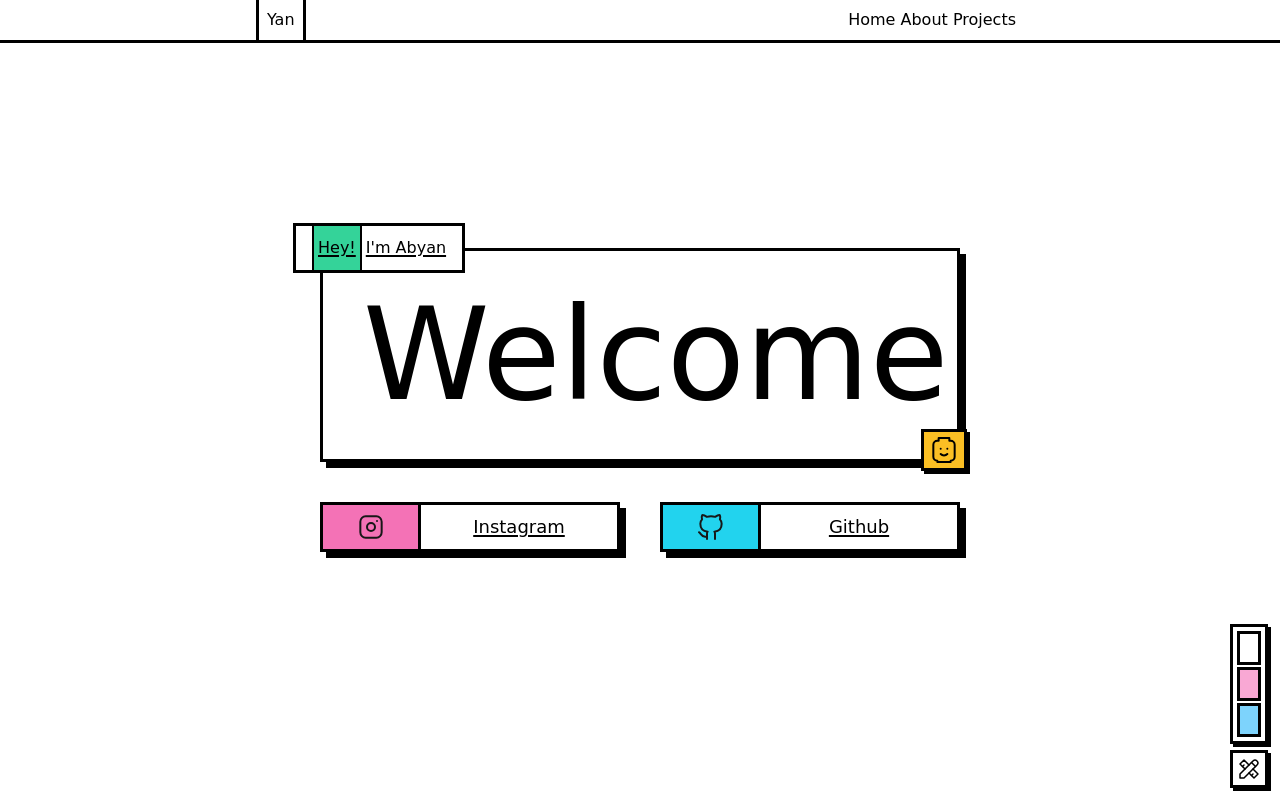
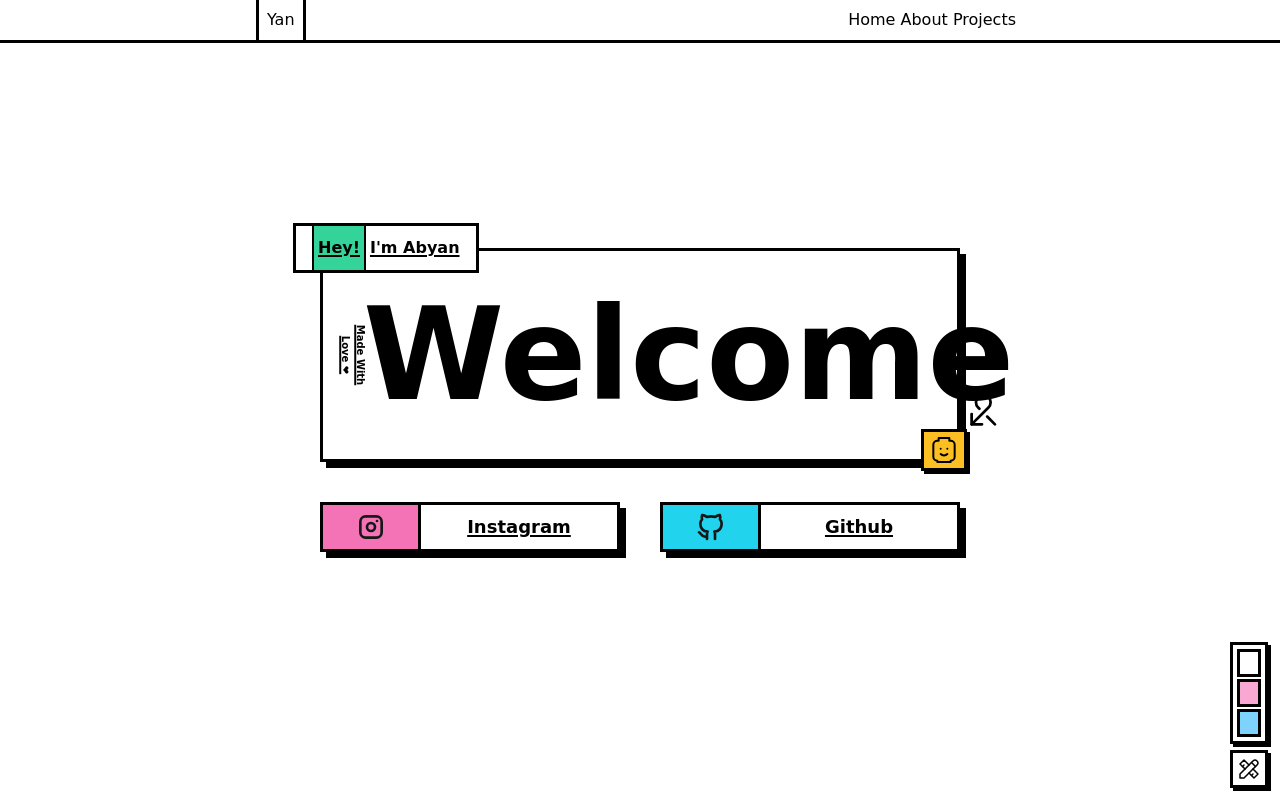
Before and after one commit to M-Abyan/portfolio, a website: page index.html in a window 1280 px wide. Both pictures are taken after a click on the element 1249 px from the left and 769 px from the top of the page. Drawn offline with Linux system fonts and the light colour scheme; a web font is replaced by a local one.

Commit message:
Another Commit

```diff
--- a/index.html
+++ b/index.html
@@ -18,20 +18,22 @@
         md:border-x-[3px] flex px-2 items-center ">Yan</div>
         <div class="p-2">
             <div>
-                <a href="">Home</a>
-                <a href="">About</a>
-                <a href="">Projects</a>
+                <a href="index.html">Home</a>
+                <a href="about.html">About</a>
+                <a href="porjects.html">Projects</a>
             </div>
         </div>
     </div>
     <div class="flex flex-col items-center gap-16 justify-center h-dvh text-center">
-        <div class="flex flex-col items-stretch w-[80%] lg:w-[60%] xl:w-1/2 justify-centers gap-10">
-            <div class="border-[3px] bg-white border-black relative box-shadow-1 p-10 w-full">
+        <div class="flex flex-col items-stretch w-[80%] lg:w-[60%]
+        xl:w-1/2 justify-centers gap-10">
+            <div class="border-[3px] bg-white
+            border-black flex items-center relative box-shadow-1 p-10 ">
                 <div class="absolute
                 top-[-20px] left-[-20px]
                 md:top-[-28px] md:left-[-30px] border-[3px]
                 bg-white border-black underline-offset-2
-                decoration-2 underline flex items-center px-2 md:px-4">
+                decoration-2 underline flex font-semibold items-center px-2 md:px-4">
                 <p class="p-1 md:py-[10px] mr-1 bg-emerald-400 border-x-2 border-black">Hey!</p>
                 I'm Abyan
                 </div>
@@ -48,11 +50,25 @@
                         <path d="M14.5 11l.01 0" />
                         <path d="M9.5 15a3.5 3.5 0 0 0 5 0" />
                         <path d="M7 5h1v-2h8v2h1a3 3 0 0 1 3 3v9a3 3 0 0 1 -3 3v1h-10v-1a3 3 0 0 1 -3 -3v-9a3 3 0 0 1 3 -3" />
-                      </svg>
+                    </svg>
+                    <svg xmlns="http://www.w3.org/2000/svg"
+                    class="absolute icon icon-tabler icon-tabler-arrow-loop-left-2
+                    right-[-40px] bottom-8 rotate-[-45deg]"
+                    width="44" height="44" viewBox="0 0 24 24" stroke-width="1.5"
+                    stroke="#000000" fill="none" stroke-linecap="round"
+                    stroke-linejoin="round">
+                    <path stroke="none" d="M0 0h24v24H0z" fill="none"/>
+                    <path d="M13 21v-6m0 -6v-1a4 4 0 1 1 4 4h-13" />
+                    <path d="M8 16l-4 -4l4 -4" />
+                    </svg>
                 </div>
-                <h1 class="text-3xl md:text-9xl">Welcome</h1>
+                <div class="text-3xl md:text-9xl font-semibold w-full">Welcome</div>
+                <div class=" rotate-90 absolute left-0 font-extrabold
+                text-[8px] md:text-[10px] text-wrap underline decoration-2">
+                Made With <br>Love ❤
+                </div>
             </div>
-            <div class="grid grid-cols-1 md:grid-cols-2 justify-center items-center gap-10">
+            <div class="grid grid-cols-1 relative md:grid-cols-2 justify-center items-center gap-10">
                 <a href="#" class="grid grid-cols-[1fr,2fr] text-sm md:text-lg
                 border-[3px] border-black box-shadow-1 bg-white">
                     <div class="bg-pink-400 flex items-center justify-center border-black
@@ -60,7 +76,7 @@
                         <svg xmlns="http://www.w3.org/2000/svg"
                         class="icon icon-tabler icon-tabler-brand-instagram"
                         width="32" height="32" viewBox="0 0 24 24"
-                        stroke-width="1.5"
+                        stroke-width="2"
                         stroke="#171717" fill="none"
                         stroke-linecap="round" stroke-linejoin="round">
                         <path stroke="none" d="M0 0h24v24H0z" fill="none"/>
@@ -69,7 +85,8 @@
                         <path d="M16.5 7.5l0 .01" />
                         </svg>
                     </div>
-                    <p class="underline-offset-2 decoration-2 p-2 underline">Instagram</p>
+                    <p class="underline-offset-2 decoration-2 p-2
+                    underline font-semibold">Instagram</p>
                 </a>
                 <a href="#" class="grid grid-cols-[1fr,2fr] text-sm md:text-lg
                 border-[3px] border-black box-shadow-1 bg-white">
@@ -78,19 +95,19 @@
                         <svg xmlns="http://www.w3.org/2000/svg"
                         class="icon icon-tabler icon-tabler-brand-github"
                         width="32" height="32" viewBox="0 0 24 24"
-                        stroke-width="1.5" stroke="#171717" fill="none"
+                        stroke-width="2" stroke="#171717" fill="none"
                         stroke-linecap="round" stroke-linejoin="round">
                             <path stroke="none" d="M0 0h24v24H0z" fill="none"/>
                             <path d="M9 19c-4.3 1.4 -4.3 -2.5 -6 -3m12 5v-3.5c0 -1 .1 -1.4 -.5 -2c2.8 -.3 5.5 -1.4 5.5 -6a4.6 4.6 0 0 0 -1.3 -3.2a4.2 4.2 0 0 0 -.1 -3.2s-1.1 -.3 -3.5 1.3a12.3 12.3 0 0 0 -6.2 0c-2.4 -1.6 -3.5 -1.3 -3.5 -1.3a4.2 4.2 0 0 0 -.1 3.2a4.6 4.6 0 0 0 -1.3 3.2c0 4.6 2.7 5.7 5.5 6c-.6 .6 -.6 1.2 -.5 2v3.5" />
                         </svg>
                     </div>
-                    <p class="underline-offset-2 decoration-2 p-2 underline">Github</p>
+                    <p class="underline-offset-2 decoration-2 p-2 underline font-semibold">Github</p>
                 </a>
             </div>
         </div>
 
 
-            <div class=" absolute bottom-3
+            <div class="absolute bottom-3
                 right-3 color-toggle p-1 border-[3px]
                 border-black box-shadow-2 bg-white">
                 <svg xmlns="http://www.w3.org/2000/svg"
@@ -105,32 +122,32 @@
                     <path d="M7 8l-1.5 1.5" />
                     <path d="M16 12l5 5l-4 4l-5 -5" />
                     <path d="M16 17l-1.5 1.5" />
-                  </svg>
+                </svg>
             </div>
             <div class="hidden gap-[2px] color-picker bg-white border-[3px] border-black
             p-1 absolute right-3 bottom-14 box-shadow-2 grid-rows-2 w-[38px]">
                 <!-- White -->
-                <div class="p-[2px] bg-white border-[3px] border-black">
+                <div class="h-[28px] w-full bg-white border-[3px] border-black">
                     <input type="radio" id="white" name="color"
                     value="white" checked
                     data-shadow="black" class="opacity-0 fixed"/>
-                    <label for="white" class="px-[7px]"></label>
+                    <label for="white" class="px-2"></label>
                 </div>
                 <!-- pink-300 -->
                 <!-- pink 600 -->
-                <div class="p-[2px] bg-pink-300 border-[3px] border-black">
+                <div class="h-[28px] w-full bg-pink-300 border-[3px] border-black">
                     <input type="radio" id="pink" name="color"
                     value="#f9a8d4"
                     data-shadow="#db2777" class="opacity-0 fixed"/>
-                    <label for="pink" class="px-[7px]"></label>
+                    <label for="pink" class="px-2"></label>
                 </div>
                 <!-- sky-300 -->
                 <!-- sky-600 -->
-                <div class="p-[2px] bg-sky-300 border-[3px] border-black">
+                <div class="h-[28px] w-full bg-sky-300 border-[3px] border-black">
                     <input type="radio" id="sky" name="color"
                     value="#7dd3fc "
                     data-shadow="#0284c7" class="opacity-0 fixed"/>
-                    <label for="sky" class="px-[7px]"></label>
+                    <label for="sky" class="px-2"></label>
                 </div>
             </div>
     </div>
--- a/src/script.js
+++ b/src/script.js
@@ -15,7 +15,7 @@ colorToggle.addEventListener('click', function () {
 
 color.forEach(e => {
     e.addEventListener('change', function (e) {
-        console.log(e.target.value)
+        // console.log(e.target.value)
         changeBoxShadow(e.target.getAttribute('data-shadow'))
         body.style.backgroundColor = this.value;
         logoBgColor.style.backgroundColor = this.value;
```
Also changed, not shown: about.html (added, +81 -0 lines), dist/output.css.
